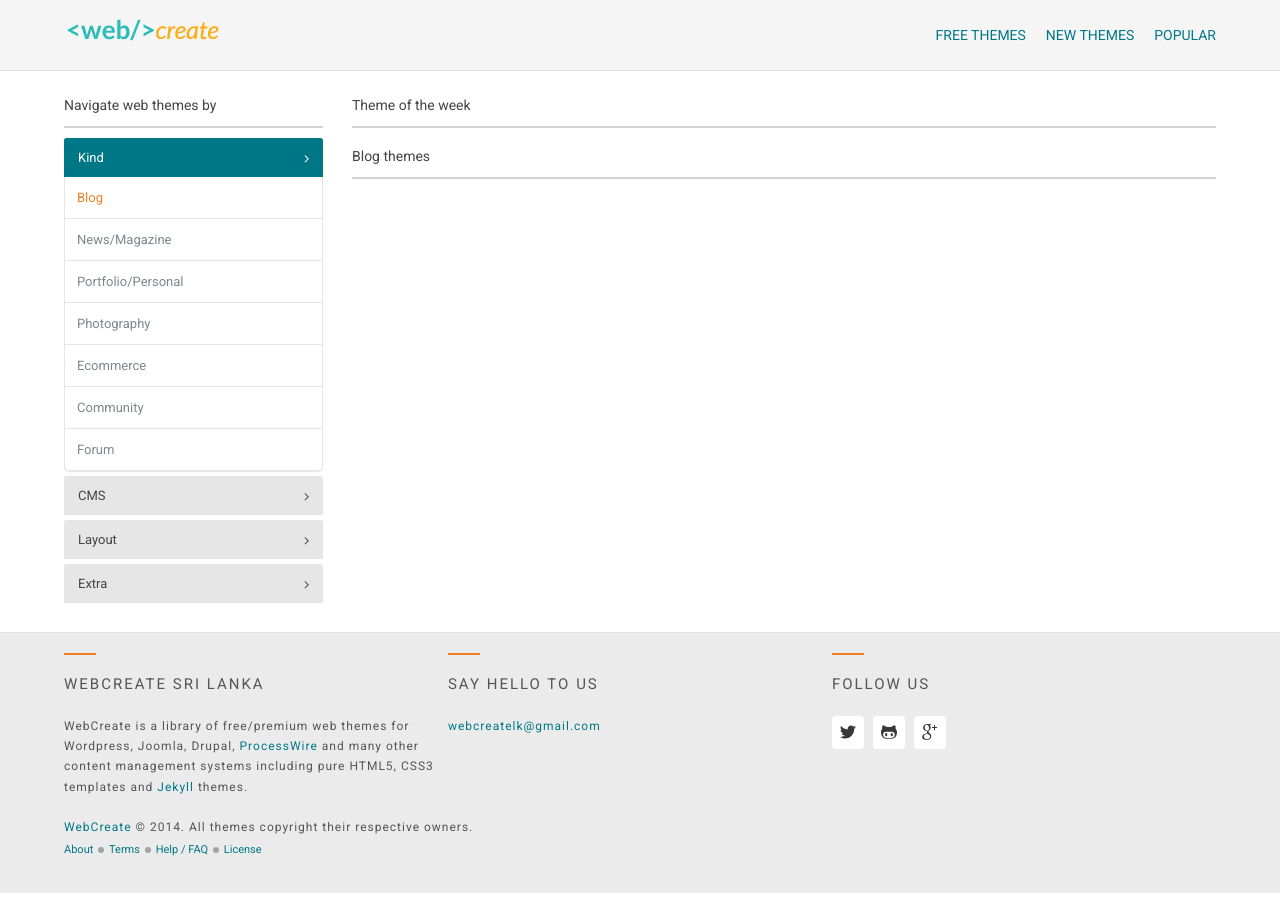
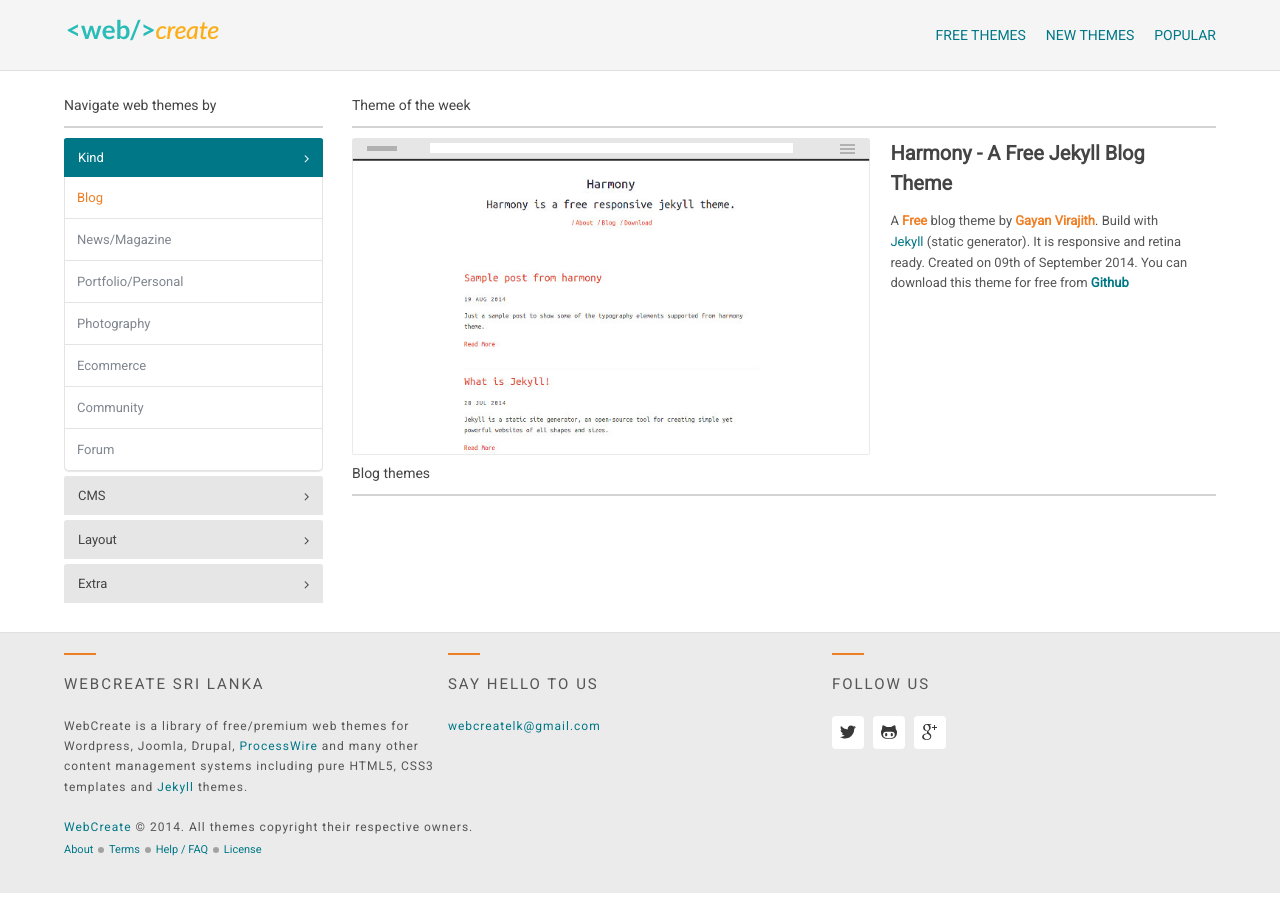
Before and after one commit to web-create/web-create.github.io, a Jekyll site: the page built from blogs.md, in a window 1280 px wide. Built offline with Jekyll 4.4.1, drawn with Linux system fonts in a browser that asks for light colours.

Commit message:
Featured theme partial added to blog page

```diff
--- a/_config.yml
+++ b/_config.yml
@@ -16,6 +16,7 @@ exclude:
 
 # Site development URL
 url: http://webcreate.lk
+baseurl: ""
 
 # Build settings
 markdown: kramdown
--- a/_includes/featured-theme.html
+++ b/_includes/featured-theme.html
@@ -7,7 +7,7 @@
 			<span class="menubar two"></span>
 			<span class="menubar three"></span>
 		</div>
-		<a href="#0"><img src="/thumbnails/harmony-thumb.jpg"></a>
+		<a href="#0"><img src="{{ "/thumbnails/harmony-thumb.jpg" | prepend: site.baseurl | prepend: site.url }}"></a>
 	</div>
 	<div class="featured-theme-info">
 		<h1>
--- a/blogs.md
+++ b/blogs.md
@@ -13,6 +13,7 @@ permalink: /blog-themes/
 			<div class="detail-content-heading">
 				Theme of the week
 			</div>
+			{% include featured-theme.html %}
 		</div>
 		<div class="detail-content">
 			<div class="detail-content-heading">
```
